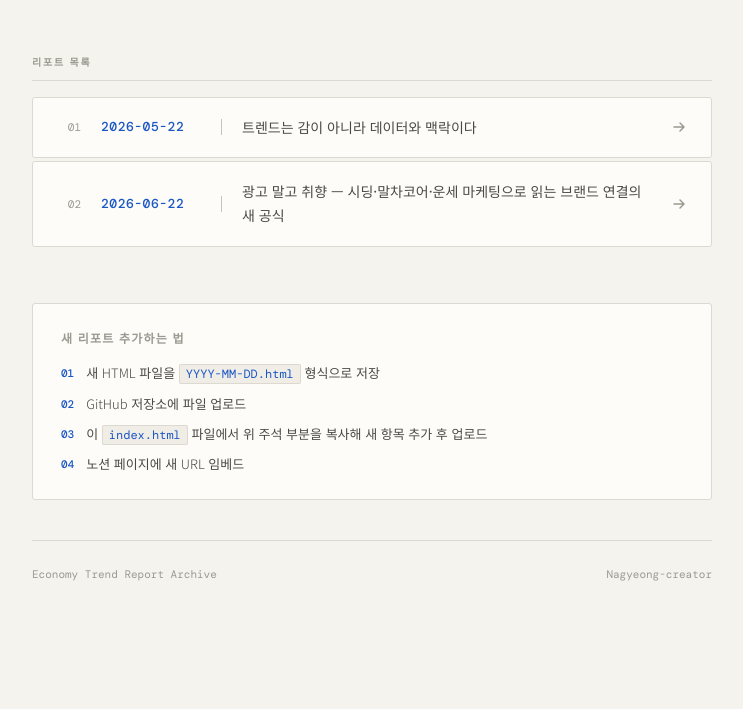
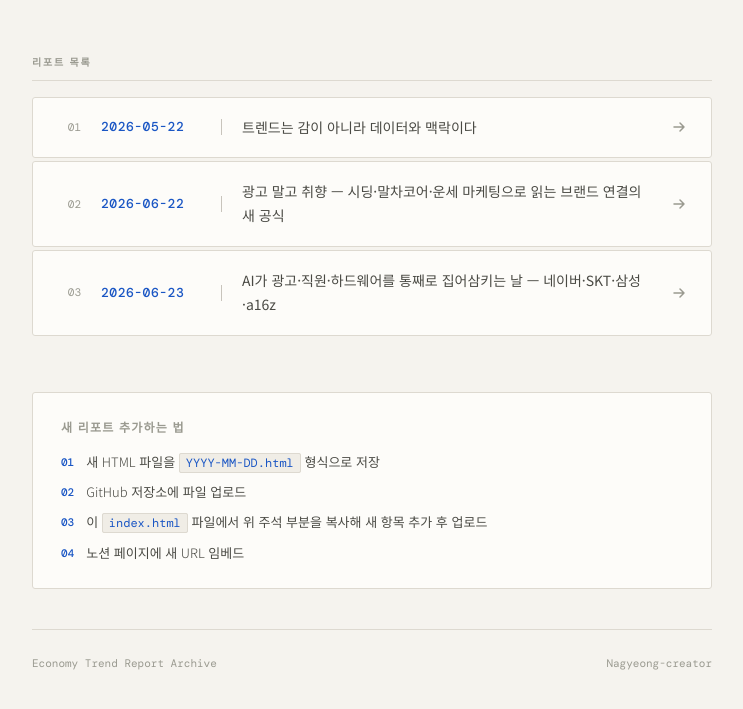
Before and after one commit to Nagyeong-creator/Economy-Trend-Report, a plain HTML site: page index.html in a window 1280 px wide. Shown: the part 207-916 px from the top of the page, without its empty margins (268-1011 px from the left). Before the commit the page ends 887 px from the top, so only its background shows below. Drawn offline with nearby package versions, Linux system fonts and the light colour scheme.

Commit message:
Update index.html

```diff
--- a/index.html
+++ b/index.html
@@ -294,6 +294,16 @@
       </svg>
     </a>
 
+    <a class="report-item" href="./2026-06-23.html" style="animation-delay: 0.10s">
+      <span class="report-num">03</span>
+      <span class="report-date">2026-06-23</span>
+      <span class="report-divider"></span>
+      <span class="report-title">AI가 광고·직원·하드웨어를 통째로 집어삼키는 날 — 네이버·SKT·삼성·a16z</span>
+      <svg class="report-arrow" width="16" height="16" viewBox="0 0 16 16" fill="none">
+       <path d="M3 8h10M9 4l4 4-4 4" stroke="currentColor" stroke-width="1.5" stroke-linecap="round" stroke-linejoin="round"/>
+      </svg>
+    </a>
+
     <!-- 다음 리포트 예시 (복사해서 사용하세요):
     <a class="report-item" href="./2026-05-23.html" style="animation-delay: 0.1s">
       <span class="report-num">02</span>
```
